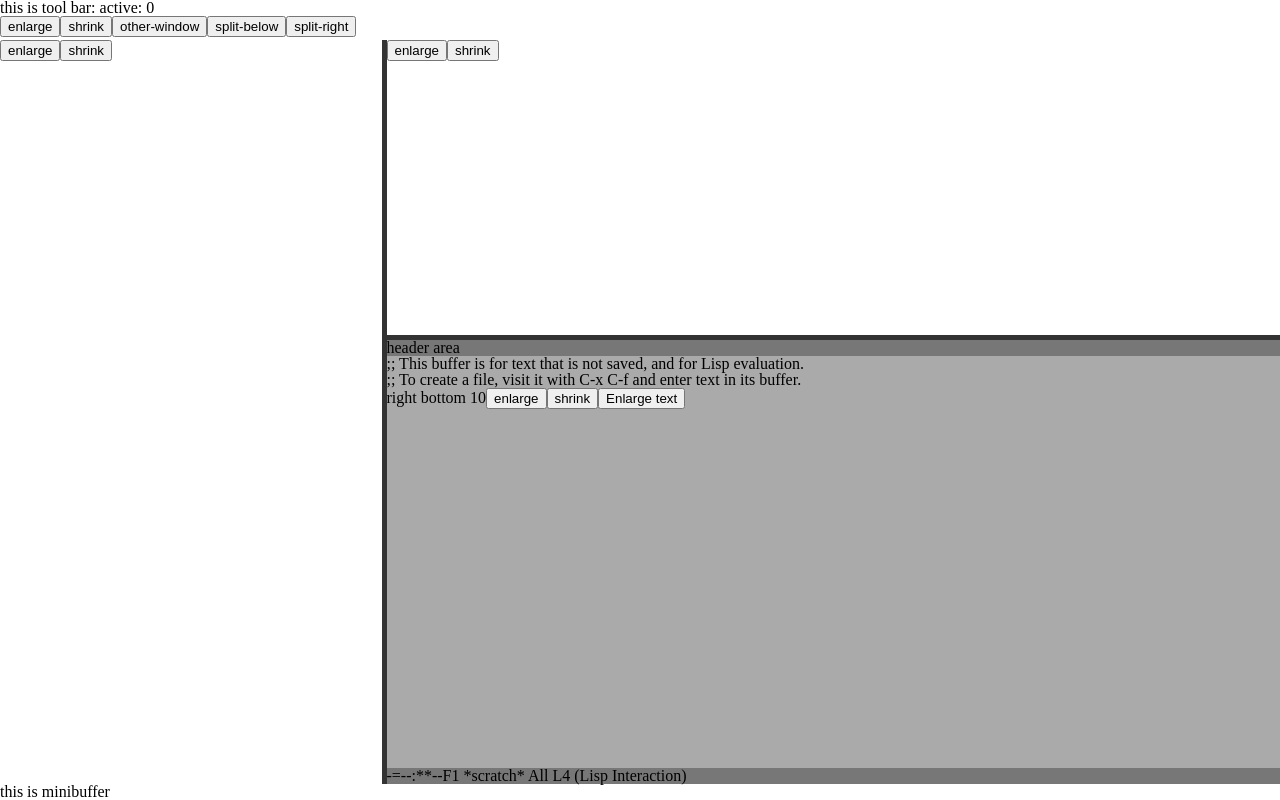
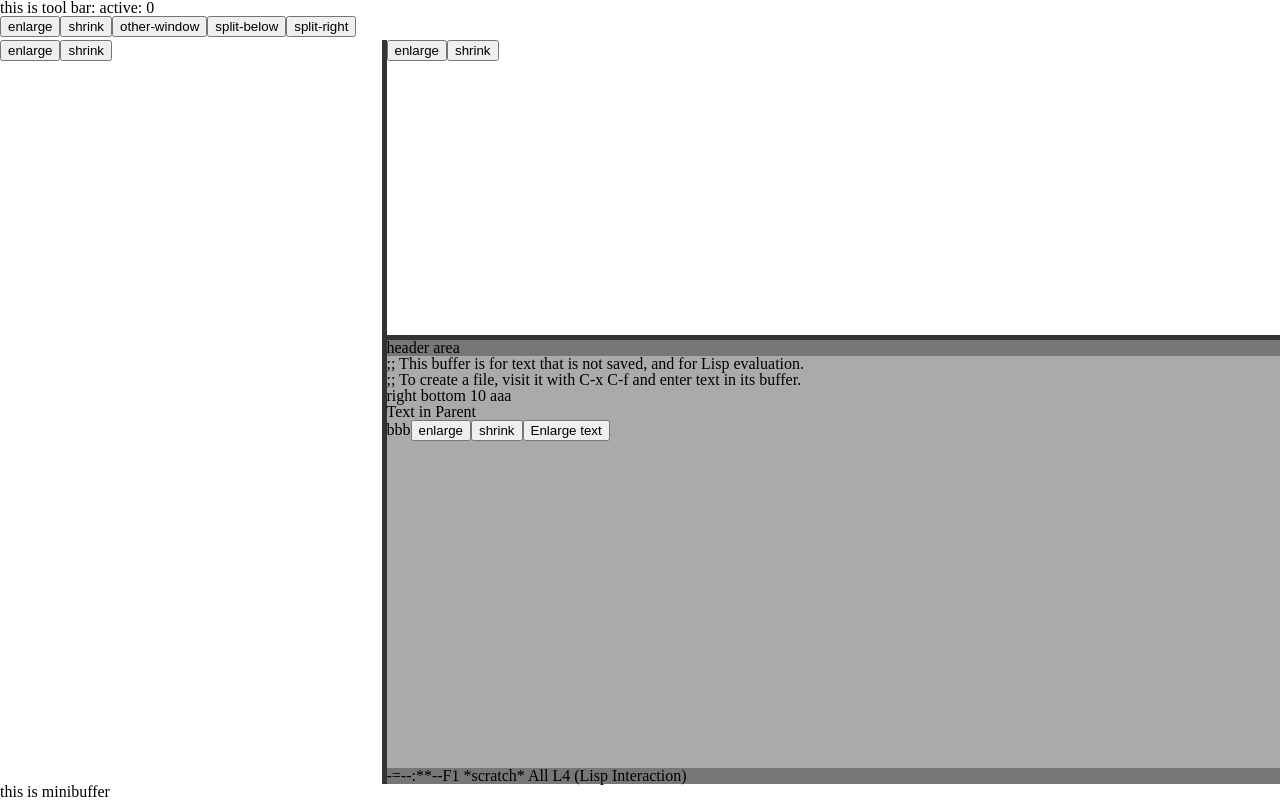
Before and after one commit to peccu/noname-layout, a Vue app: page / in a window 1280 px wide. Built offline with nearby package versions, Linux system fonts and the light colour scheme.

Commit message:
add render sample

```diff
--- a/src/components/FrameArea.vue
+++ b/src/components/FrameArea.vue
@@ -1,5 +1,12 @@
 <template>
-  <ToolBar :activeWindow="activeWindow" @other-window="otherWindow()"/>
+  <ToolBar :activeWindow="activeWindow"
+       @other-window="otherWindow()"
+       @split-below="splitBelow()"
+       @split-right="splitRight()"
+       @enlarge="enlarge()"
+       @shrink="shrink()"
+  />
+  <component :is="test"/>
   <div class="outer">
     <HorizontalLayout>
       <template v-slot:left>
@@ -11,7 +18,7 @@
             <WindowArea>right top</WindowArea>
           </template>
           <template v-slot:bottom>
-            <WindowArea @enlarge-text="postFontSize += $event">right bottom {{postFontSize}}</WindowArea>
+            <WindowArea @enlarge-text="postFontSize += $event">right bottom {{postFontSize}} aaa<TestRender></TestRender>bbb</WindowArea>
           </template>
         </VerticalLayout>
       </template>
@@ -22,6 +29,7 @@
 
 <script>
  import ToolBar from './ToolBar.vue'
+ import TestRender from './TestRender.vue'
  import MiniBuffer from './MiniBuffer.vue'
  import HorizontalLayout from './HorizontalLayout.vue'
  import VerticalLayout from './VerticalLayout.vue'
@@ -33,9 +41,9 @@
      ToolBar,
      MiniBuffer,
      WindowArea,
-
      VerticalLayout,
-     HorizontalLayout
+     HorizontalLayout,
+     TestRender
    },
    data(){
      return {
--- /dev/null
+++ b/src/components/TestRender.vue
@@ -0,0 +1,8 @@
+<script>
+import {h} from 'vue'
+export default{
+   render(){
+     return h("div", ["Text in Parent"])
+   },
+ }
+</script>
```
